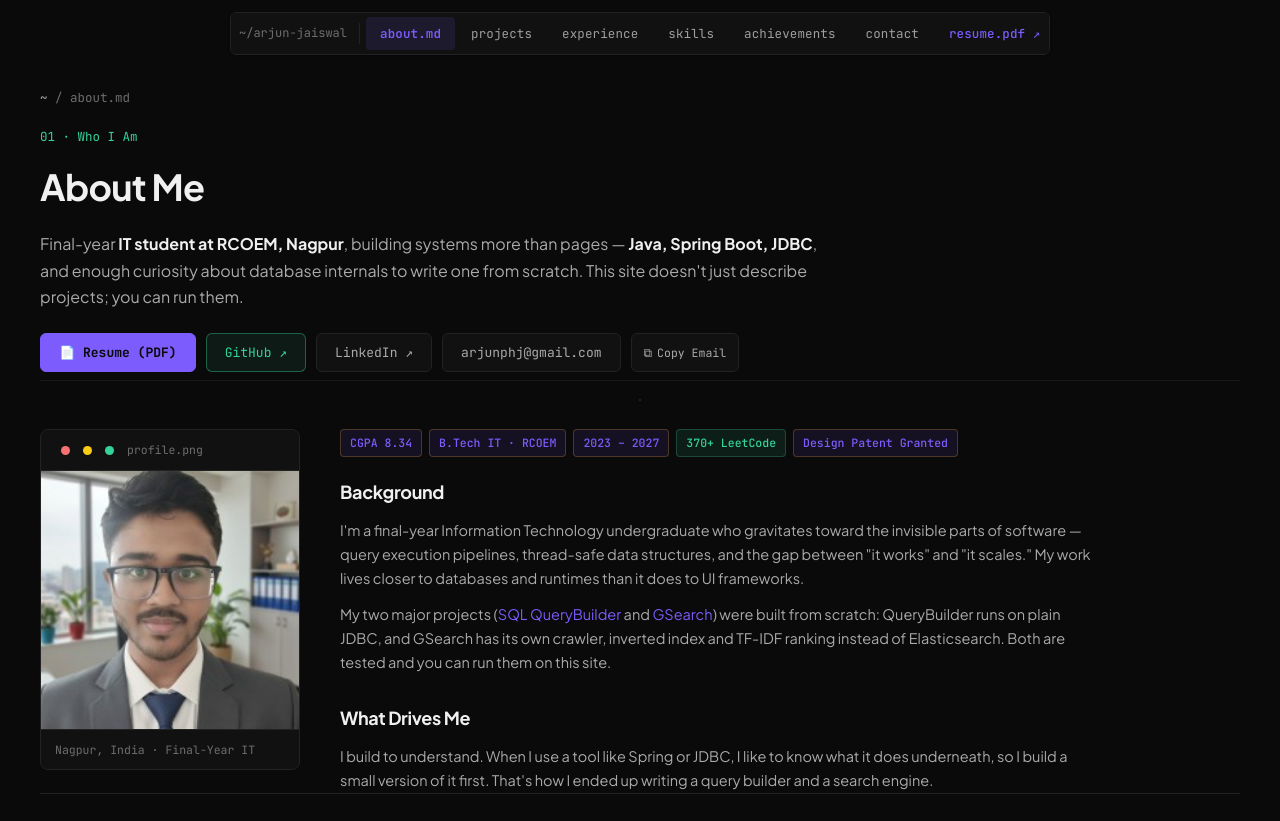
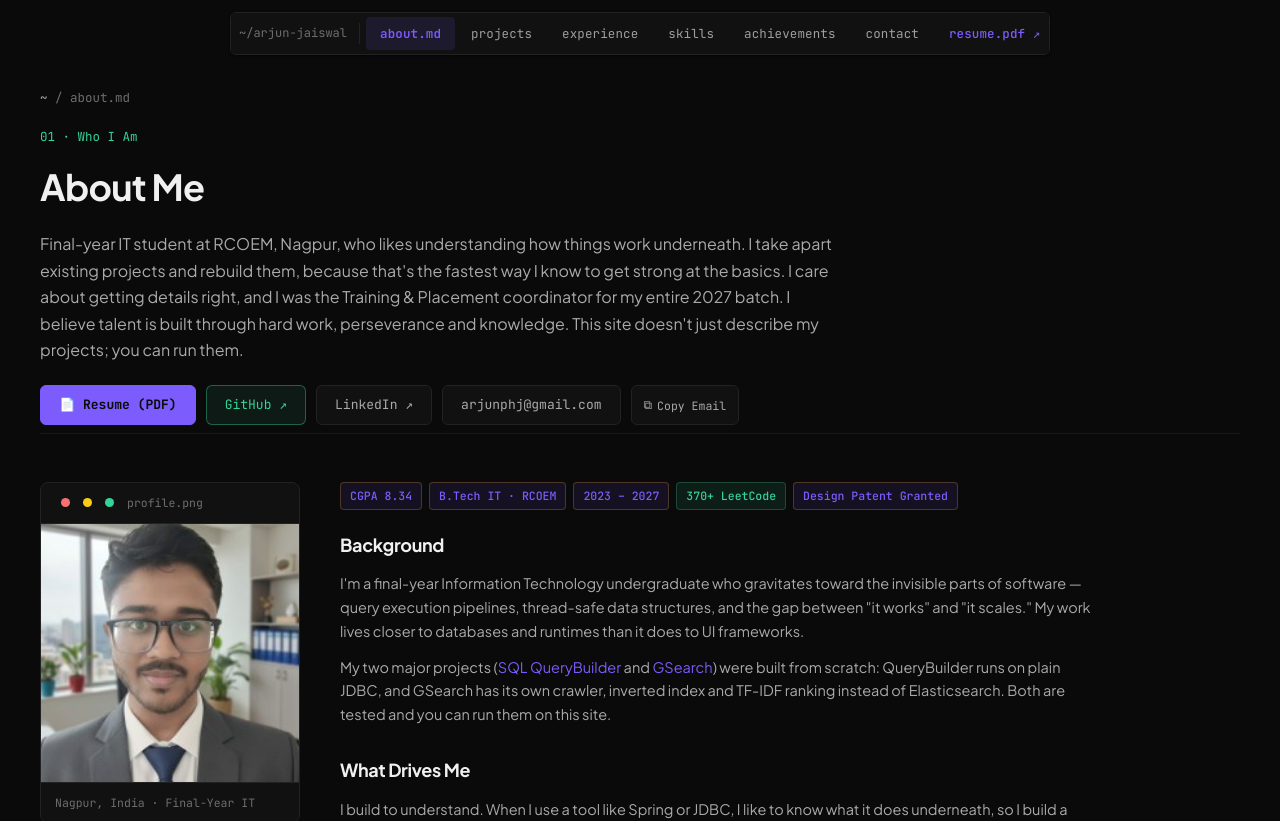
Before and after one commit to arjunpjaiswal/ArjunPortolio, a React (Vite) app: page /about in a window 1280 px wide. Shown: the top 821 px of the page. Built offline with nearby package versions, Linux system fonts and the light colour scheme.

Commit message:
content(about): replace page-lede paragraph with new bio text

```diff
--- a/src/pages/About.jsx
+++ b/src/pages/About.jsx
@@ -84,10 +84,7 @@ export default function About() {
         <p className="page-kicker">01 · Who I Am</p>
         <h1 className="page-title">About Me</h1>
         <p className="page-lede">
-          Final-year <strong style={{ color: 'var(--text)' }}>IT student at RCOEM, Nagpur</strong>, building
-          systems more than pages — <strong style={{ color: 'var(--text)' }}>Java, Spring Boot, JDBC</strong>,
-          and enough curiosity about database internals to write one from scratch.
-          This site doesn't just describe projects; you can run them.
+          Final-year IT student at RCOEM, Nagpur, who likes understanding how things work underneath. I take apart existing projects and rebuild them, because that's the fastest way I know to get strong at the basics. I care about getting details right, and I was the Training &amp; Placement coordinator for my entire 2027 batch. I believe talent is built through hard work, perseverance and knowledge. This site doesn't just describe my projects; you can run them.
         </p>
         <div className="page-links">
           <a className="btn primary" href="/resume.pdf" target="_blank" rel="noopener noreferrer">📄 Resume (PDF)</a>
```
